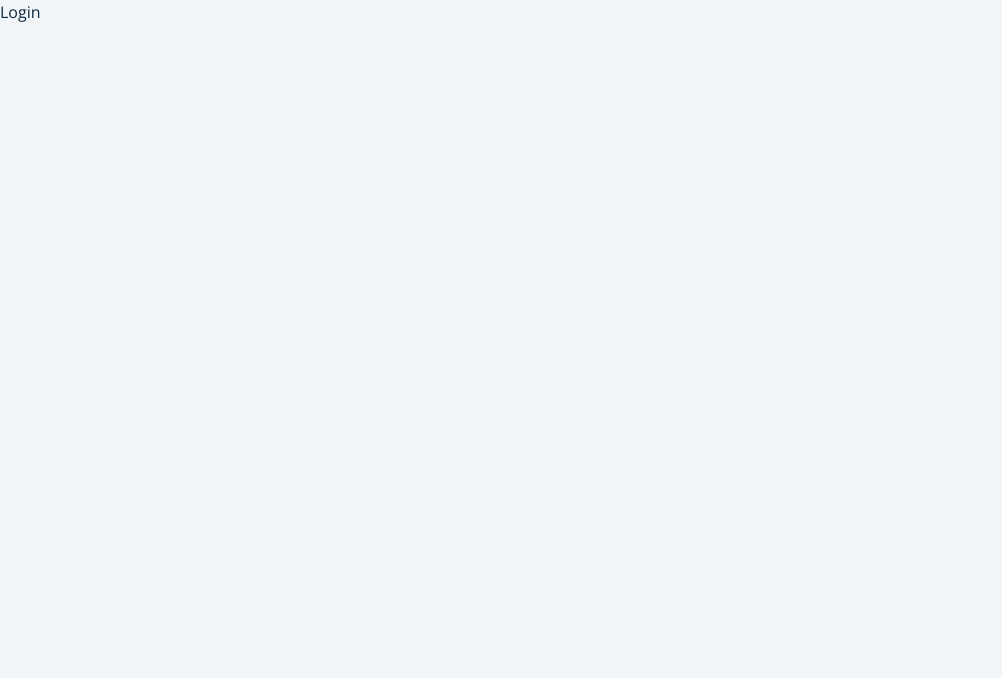
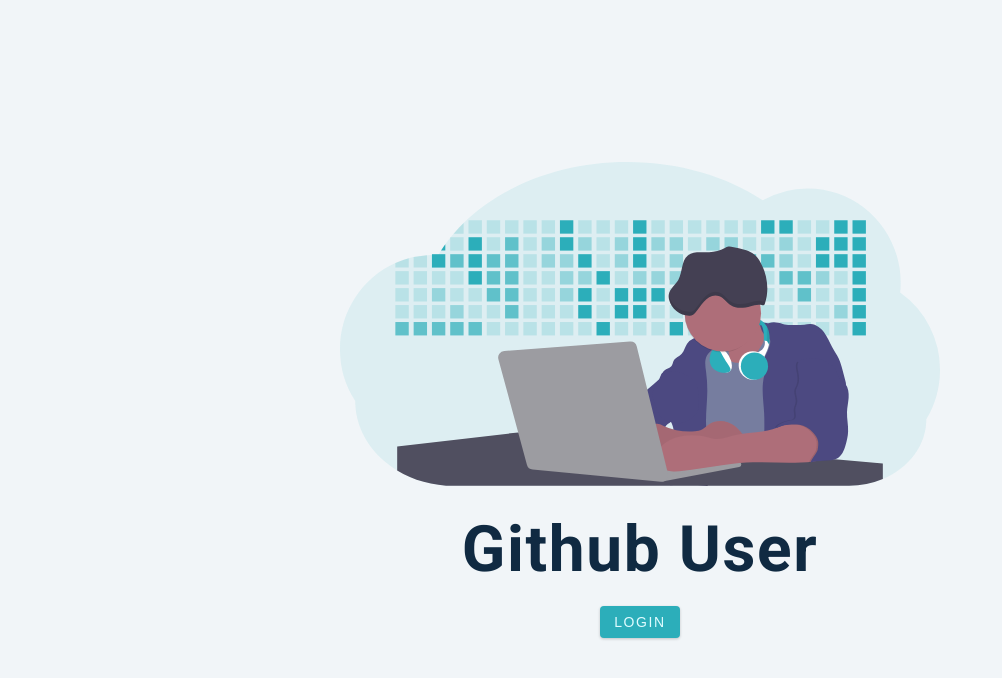
Before and after one commit to ekizashvilit/search-github-users, a React (Vite) app: page /login in a window 1280 px wide. Shown: the top 678 px of the page, without its empty margins (0-1002 px from the left). Built offline with nearby package versions, Linux system fonts and the light colour scheme.

Commit message:
set up login page

```diff
--- /dev/null
+++ b/src/components/Info.jsx
@@ -0,0 +1,4 @@
+const Info = () => {
+  return <div>Info</div>;
+};
+export default Info;
--- /dev/null
+++ b/src/components/Navbar.jsx
@@ -0,0 +1,4 @@
+const Navbar = () => {
+  return <div>Navbar</div>;
+};
+export default Navbar;
--- /dev/null
+++ b/src/components/Repos.jsx
@@ -0,0 +1,4 @@
+const Repos = () => {
+  return <div>Repos</div>;
+};
+export default Repos;
--- /dev/null
+++ b/src/components/Search.jsx
@@ -0,0 +1,4 @@
+const Search = () => {
+  return <div>Search</div>;
+};
+export default Search;
--- /dev/null
+++ b/src/components/User.jsx
@@ -0,0 +1,4 @@
+const User = () => {
+  return <div>User</div>;
+};
+export default User;
--- /dev/null
+++ b/src/components/index.jsx
@@ -0,0 +1,7 @@
+import Info from './Info';
+import Navbar from './Navbar';
+import Repos from './Repos';
+import Search from './Search';
+import User from './User';
+
+export { Info, Navbar, Repos, Search, User };
--- a/src/pages/Dashboard.jsx
+++ b/src/pages/Dashboard.jsx
@@ -1,4 +1,14 @@
+import { Info, Navbar, Repos, Search, User } from '../components';
+
 const Dashboard = () => {
-  return <div>Dashboard</div>;
+  return (
+    <main>
+      <Navbar />
+      <Search />
+      <Info />
+      <User />
+      <Repos />
+    </main>
+  );
 };
 export default Dashboard;
--- a/src/pages/Login.jsx
+++ b/src/pages/Login.jsx
@@ -1,4 +1,33 @@
+import styled from 'styled-components';
+import loginImg from '../images/login-img.svg';
+
 const Login = () => {
-  return <div>Login</div>;
+  return (
+    <Wrapper>
+      <div className="container">
+        <img src={loginImg} alt="github user" />
+        <h1>github user</h1>
+        <button className="btn">login</button>
+      </div>
+    </Wrapper>
+  );
 };
+
+const Wrapper = styled.section`
+  min-height: 100vh;
+  display: grid;
+  place-items: center;
+  .container {
+    width: 90vw;
+    max-width: 600px;
+    text-align: center;
+  }
+  img {
+    margin-bottom: 2rem;
+  }
+  h1 {
+    margin-bottom: 1.5rem;
+  }
+`;
+
 export default Login;
```
Also changed, not shown: src/images/login-img.svg (added), src/images/preloader.gif (added).
